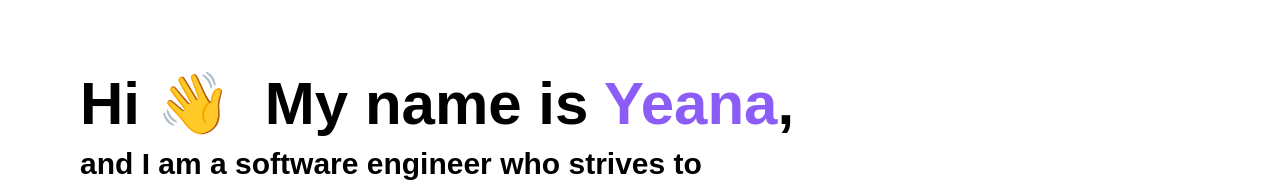
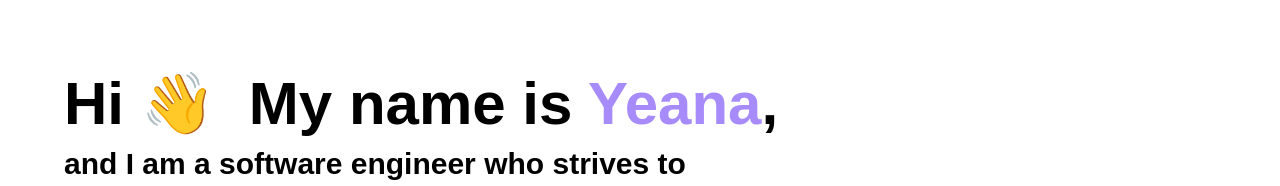
Before and after one commit to yeana-dev/yeana, a React (Create React App) app in the folder client/: page / in a window 1280 px wide. Shown: the part 154-340 px from the top of the page. Built offline with nearby package versions, Linux system fonts and the light colour scheme.

Commit message:
Adjusted container padding and text color on "Yeana"

```diff
--- a/client/src/screens/Home.jsx
+++ b/client/src/screens/Home.jsx
@@ -5,12 +5,12 @@ export default function Home() {
   return (
     <div
       id="home"
-      className="max-w-6xl h-screen mx-auto px-4 flex flex-col justify-end"
+      className="max-w-6xl h-screen mx-auto flex flex-col justify-end"
     >
       <header>
         <h1 className="font-bold text-6xl">
           Hi 👋&nbsp;&nbsp;My name is{" "}
-          <span className="text-purple-500">Yeana</span>,
+          <span className="text-purple-400">Yeana</span>,
         </h1>
         <div className="font-semibold text-3xl py-3">
           and I am a software engineer who strives to <br />
```
